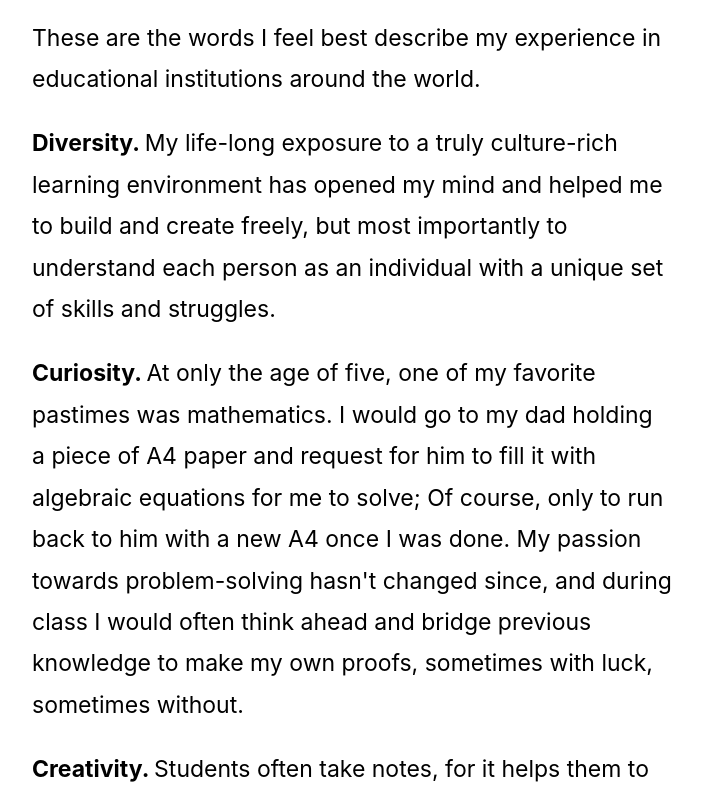
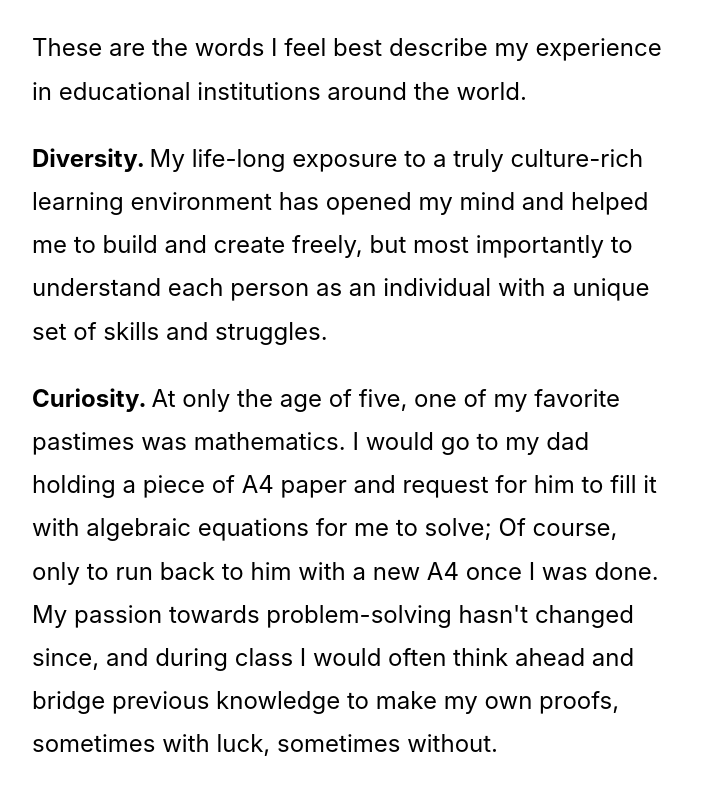
Before and after one commit to AAAwesomer/CV, a React (Create React App) app: page /education in a window 1280 px wide. Shown: the part 220-1019 px from the top of the page, without its empty margins (288-990 px from the left). Built offline with nearby package versions, Linux system fonts and the light colour scheme.

Commit message:
minor fixes to education section

```diff
--- a/src/App.css
+++ b/src/App.css
@@ -44,7 +44,7 @@
 }
 
 .attr {
-  font-size: calc(7px + 2vmin);
+  font-size: calc(8px + 2vmin);
   text-align: left;
   display: inline-block;
   width: 50%;
--- a/src/components/education.js
+++ b/src/components/education.js
@@ -9,13 +9,13 @@ var Education = createReactClass({
         <h1 className='attr-header'>Diversity, Curiosity, Creativity.</h1>
         <p>These are the words I feel best describe my experience in educational
           institutions around the world.</p>
-        <p><span style={{fontWeight: 'bold'}}>Diversity. </span>
+        <p className='animaragraph'><span style={{fontWeight: 'bold'}}>Diversity. </span>
               My life-long exposure to a truly culture-rich
               learning environment has opened my mind and helped me to
               build and create freely, but most importantly to understand
               each person as an individual with a unique set of skills
               and struggles.</p>
-        <p><span style={{fontWeight: 'bold', marginTop: '20px'}}>Curiosity. </span>
+        <p className='animaragraph'><span style={{fontWeight: 'bold', marginTop: '20px'}}>Curiosity. </span>
               At only the age of five, one of my favorite
               pastimes was mathematics. I would go to my dad holding a
               piece of A4 paper and request for him to fill it with
@@ -25,7 +25,7 @@ var Education = createReactClass({
               class I would often think ahead and bridge previous
               knowledge to make my own proofs, sometimes with luck,
               sometimes without.</p>
-        <p><span style={{fontWeight: 'bold'}}>Creativity. </span>
+        <p className='animaragraph'><span style={{fontWeight: 'bold'}}>Creativity. </span>
               Students often take notes, for it helps them to memorize what
               is being taught in class. I, however, learned that the best way
               to memorize something in the long term, is not to simply write it
@@ -34,9 +34,9 @@ var Education = createReactClass({
               wrote, I thought, embedding each seed of knowledge into my head
               where it would root as enhanced intuition. This discovery is what
               effectively gave me the privilege to start companies, play sports,
-              make music and produce code in parallel with my studies, and yet,
-              come out of school at 17, as top of my class in my favorite
-              subjects, Math and Physics.</p>
+              make music and produce code in parallel with my studies, and
+              nonetheless, graduate from school at only 17 as top of my class
+              in my favorite subjects, Math and Physics.</p>
       </div>
     )
   }
```
